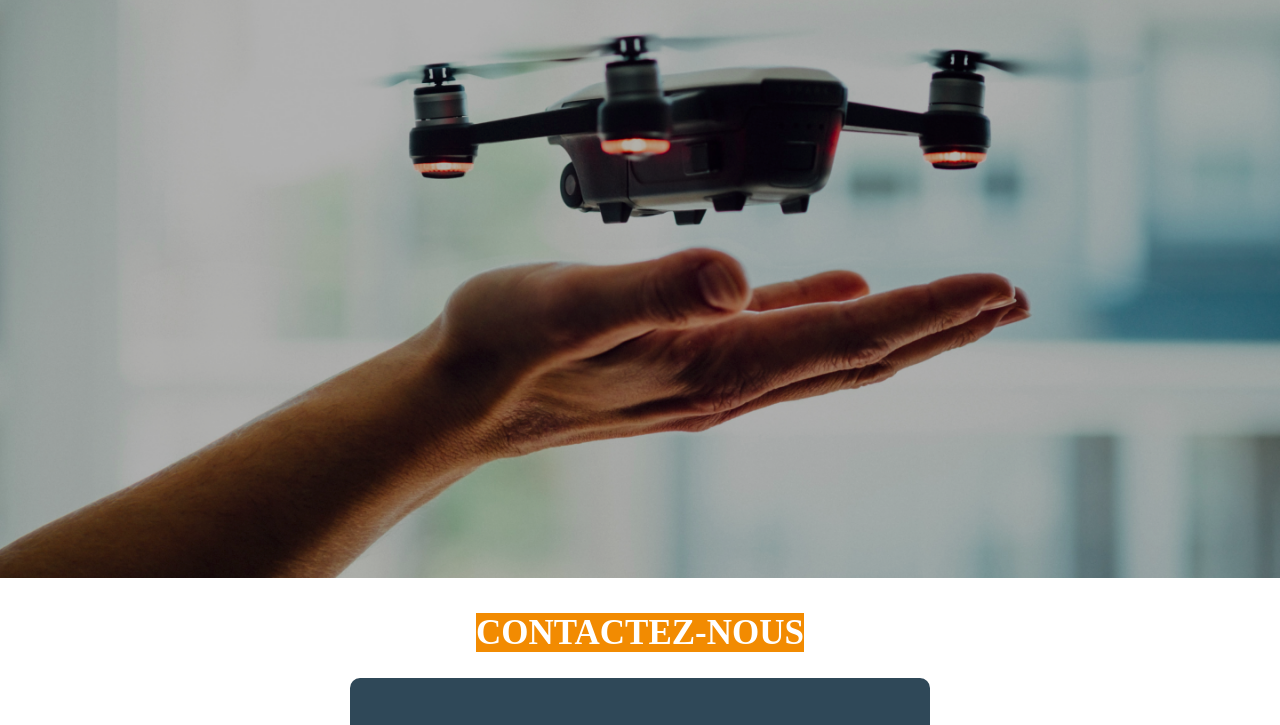
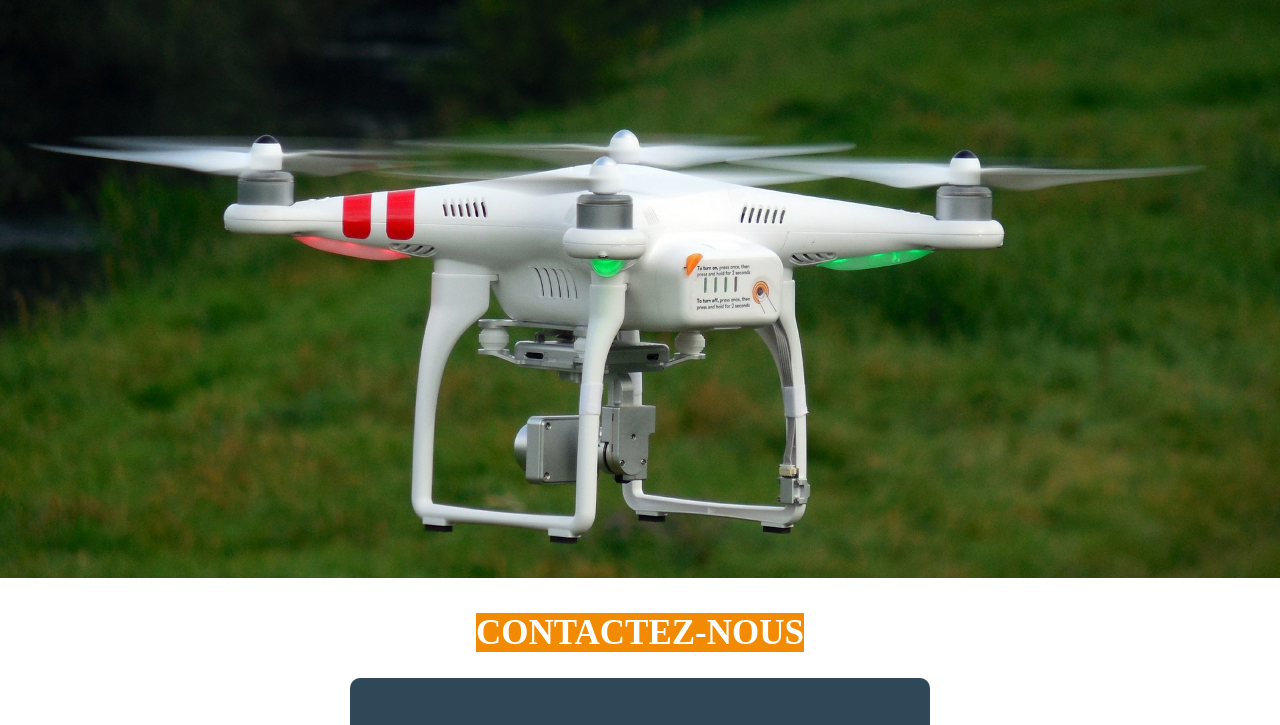
Before and after one commit to Khadija-Asa/serv-drone, a plain HTML site: page contact.html in a window 1280 px wide. Shown: the part 132-857 px from the top of the page. Drawn offline with Linux system fonts and the light colour scheme.

Commit message:
linked correct header picture on each page

```diff
--- a/contact.html
+++ b/contact.html
@@ -9,7 +9,7 @@
 	<script src="https://kit.fontawesome.com/a076d05399.js"></script>
 	<title>Serv'Drone</title>
 </head>
-
+<body>
 	<header class="header_home">
 		<!-- navbar -->
 		<nav class="nav_home">
--- a/css/contact.css
+++ b/css/contact.css
@@ -4,7 +4,7 @@
 }
 
 header {
-	background: center / cover no-repeat url('/images/Header.png');
+	background: center / cover no-repeat url('../images/white_quadrocopter.jpg');
 }
 
 .big {
--- a/css/team.css
+++ b/css/team.css
@@ -5,7 +5,7 @@
 }
 
 header {
-	background: center / cover no-repeat url('/images/Header.png');
+	background: center / cover no-repeat url('../images/service_three_ship.png');
 }
 
 main {
```
Also changed, not shown: footer.html (+0 -2 lines). Lines whose indentation alone changed are shown as unchanged.
